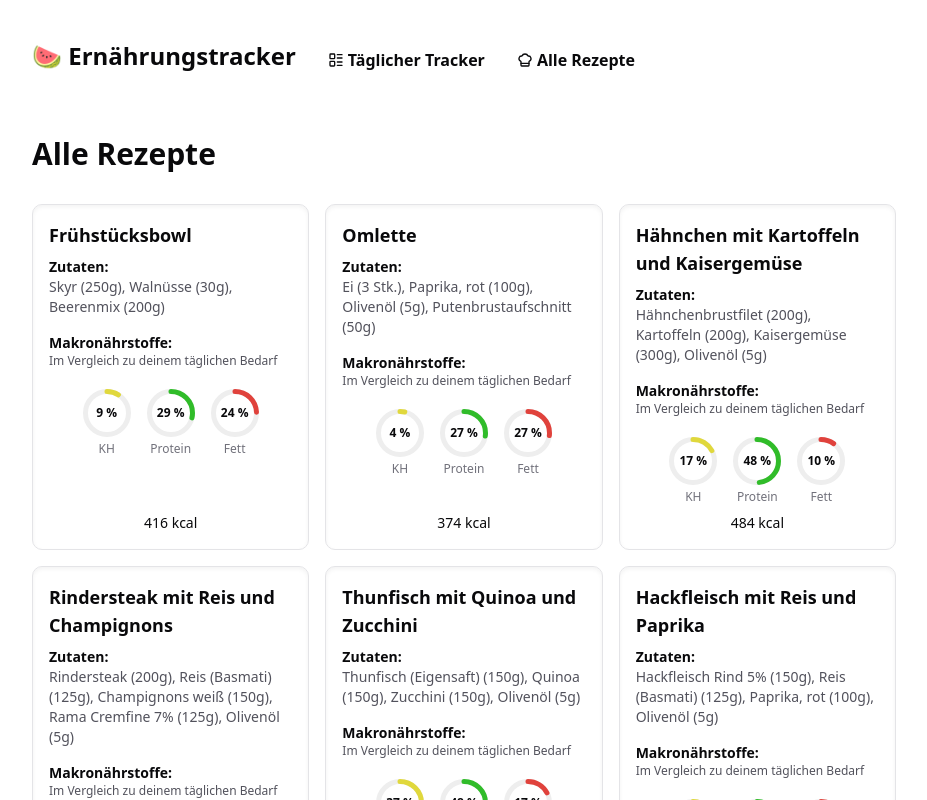
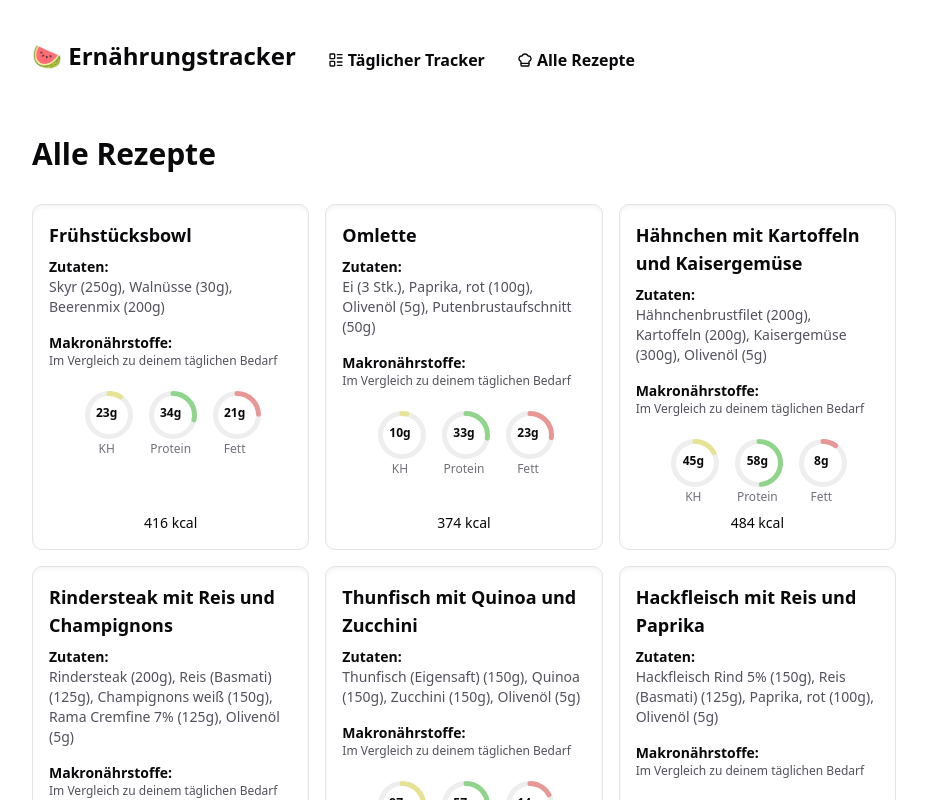
Before and after one commit to luisoos/food-tracker, a Next.js app: page /recipes in a window 1280 px wide. Shown: the top 800 px of the page, without its empty margins (176-1103 px from the left). Built offline with nearby package versions, Linux system fonts and the light colour scheme; no server answers.

Commit message:
✨ feat: enhance MacroRing component with hover card and additional value display for macros

```diff
--- a/src/components/tracker/macro-ring.tsx
+++ b/src/components/tracker/macro-ring.tsx
@@ -1,32 +1,125 @@
 import React from 'react';
+import {
+    HoverCard,
+    HoverCardContent,
+    HoverCardTrigger,
+} from '@/components/ui/hover-card';
+import { cn } from '@/lib/utils';
+
+interface MacroInfo {
+    label: string;
+    unit: string;
+    description: string;
+}
+
+const MACRO_INFO: Record<'carbs' | 'protein' | 'fat', MacroInfo> = {
+    carbs: {
+        label: 'Kohlenhydrate',
+        unit: 'g',
+        description: 'Primäre Energiequelle',
+    },
+    protein: {
+        label: 'Protein',
+        unit: 'g',
+        description: 'Essentiell für Muskelaufbau',
+    },
+    fat: {
+        label: 'Fett',
+        unit: 'g',
+        description: 'Wichtige Nährstoffquelle',
+    },
+};
+
+interface MacroHoverCardProps {
+    macroType: 'carbs' | 'protein' | 'fat';
+    currentAmount: number;
+    targetAmount: number;
+    value: number;
+    additionalValue?: number;
+}
+
+function MacroHoverCard({
+    macroType,
+    currentAmount,
+    targetAmount,
+    value,
+    additionalValue = 0,
+}: MacroHoverCardProps) {
+    const info = MACRO_INFO[macroType];
+
+    return (
+        <div className='flex flex-col gap-2'>
+            <div className='flex items-center justify-between'>
+                <h4 className='text-sm font-semibold'>{info.label}</h4>
+                <span className='text-xs text-zinc-600'>
+                    {info.description}
+                </span>
+            </div>
+            <div className='flex flex-col gap-1'>
+                <div className='flex items-center justify-between text-sm'>
+                    <span className='text-zinc-600'>Tagesziel</span>
+                    <span className='font-medium'>
+                        {targetAmount}
+                        {info.unit}
+                    </span>
+                </div>
+                <div className='flex items-center justify-between text-sm'>
+                    <span className='text-zinc-600'>Bereits erreicht</span>
+                    <span className='font-medium'>
+                        {Math.round(currentAmount)}
+                        {info.unit} ({Math.round(value)}%)
+                    </span>
+                </div>
+                {additionalValue > 0 && (
+                    <div className='flex items-center justify-between text-sm'>
+                        <span className='text-zinc-600'>Dieses Rezept</span>
+                        <span className='font-medium'>
+                            +
+                            {Math.round((additionalValue / 100) * targetAmount)}
+                            {info.unit} (+{Math.round(additionalValue)}%)
+                        </span>
+                    </div>
+                )}
+            </div>
+        </div>
+    );
+}
 
 interface MacroRingProps {
     value: number; // 0-100
+    additionalValue?: number; // 0-100
     color: string;
     size?: number; // px
     strokeWidth?: number;
     children?: React.ReactNode;
+    macroType: 'carbs' | 'protein' | 'fat';
+    currentAmount: number;
+    targetAmount: number;
 }
 
 export default function MacroRing({
     value,
+    additionalValue = 0,
     color,
     size = 48,
     strokeWidth = 5,
     children,
+    macroType,
+    currentAmount,
+    targetAmount,
 }: MacroRingProps) {
     const radius = (size - strokeWidth) / 2;
     const circumference = 2 * Math.PI * radius;
     const offset = circumference * (1 - value / 100);
+    const additionalOffset =
+        circumference * (1 - (value + additionalValue) / 100);
 
     return (
+        <HoverCard>
+            <HoverCardTrigger asChild>
                 <div
-            style={{
-                width: size,
-                height: size,
-                position: 'relative',
-                display: 'inline-block',
-            }}>
+                    className='relative inline-block p-0.5'
+                    style={{ width: size, height: size }}>
                     <svg width={size} height={size}>
                         <circle
                             cx={size / 2}
@@ -46,25 +139,50 @@ export default function MacroRing({
                             strokeDasharray={circumference}
                             strokeDashoffset={offset}
                             strokeLinecap='round'
-                    style={{ transition: 'stroke-dashoffset 0.5s' }}
+                            className='transition-[stroke-dashoffset] duration-500'
                             transform={`rotate(-90 ${size / 2} ${size / 2})`}
                         />
+                        {additionalValue > 0 && (
+                            <circle
+                                cx={size / 2}
+                                cy={size / 2}
+                                r={radius}
+                                stroke={color}
+                                strokeWidth={strokeWidth}
+                                fill='none'
+                                strokeDasharray={circumference}
+                                strokeDashoffset={additionalOffset}
+                                strokeLinecap='round'
+                                className='transition-[stroke-dashoffset] duration-500 opacity-50'
+                                style={{
+                                    strokeDasharray: `${circumference * (additionalValue / 100)} ${circumference}`,
+                                    strokeDashoffset: 0,
+                                }}
+                                transform={`rotate(-90 ${size / 2} ${size / 2})`}
+                            />
+                        )}
                     </svg>
                     <div
-                style={{
-                    position: 'absolute',
-                    top: 0,
-                    left: 0,
-                    width: '100%',
-                    height: '100%',
-                    display: 'flex',
-                    alignItems: 'center',
-                    justifyContent: 'center',
-                    fontWeight: 600,
-                    fontSize: size * 0.38,
-                }}>
+                        className='absolute inset-0 flex items-center justify-center text-[calc(0.38*var(--size))] font-semibold'
+                        style={
+                            { '--size': `${size}px` } as React.CSSProperties
+                        }>
                         {children ?? <span>{Math.round(value)} %</span>}
                     </div>
                 </div>
+            </HoverCardTrigger>
+            <HoverCardContent
+                className={cn(
+                    'w-64 rounded-lg p-2 shadow-lg backdrop-blur-xs bg-white/20',
+                )}>
+                <MacroHoverCard
+                    macroType={macroType}
+                    currentAmount={currentAmount}
+                    targetAmount={targetAmount}
+                    value={value}
+                    additionalValue={additionalValue}
+                />
+            </HoverCardContent>
+        </HoverCard>
     );
 }
--- a/src/components/tracker/recipe-list.tsx
+++ b/src/components/tracker/recipe-list.tsx
@@ -2,6 +2,7 @@ import { useRecipes } from '@/hooks/useRecipes';
 import { Recipe } from '@/lib/types';
 import MacroRing from './macro-ring';
 import { gramOrEgg } from '@/lib/utils';
+import { useDailyPlanStore } from '@/stores/daily-tracker';
 
 export default function RecipeList({
     onSelect,
@@ -9,6 +10,7 @@ export default function RecipeList({
     onSelect?: (data: string) => void;
 }) {
     const { data, isLoading, error } = useRecipes();
+    const dailyPlan = useDailyPlanStore((state) => state.dailyPlan);
 
     if (isLoading) return <div>Loading...</div>;
     if (error) return <div>Error: {error.message}</div>;
@@ -30,12 +32,30 @@ export default function RecipeList({
         );
     };
 
+    const getCurrentProgress = (macro: 'protein' | 'carbs' | 'fat') => {
+        if (!dailyPlan?.totalMacros) return 0;
+        const target = {
+            protein: 120,
+            carbs: 264,
+            fat: 85,
+        }[macro];
+        return (dailyPlan.totalMacros[macro] / target) * 100;
+    };
+
     return (
         <div className='grid grid-cols-1 md:grid-cols-2 lg:grid-cols-3 gap-4 my-2'>
             {Object.values(data as Record<string, Recipe>).map((recipe) => {
                 const macros = calculateMacros(recipe);
                 const totalCalories =
                     macros.protein * 4 + macros.carbs * 4 + macros.fat * 9;
+
+                const currentCarbs = getCurrentProgress('carbs');
+                const currentProtein = getCurrentProgress('protein');
+                const currentFat = getCurrentProgress('fat');
+
+                const additionalCarbs = (macros.carbs / 264) * 100;
+                const additionalProtein = (macros.protein / 120) * 100;
+                const additionalFat = (macros.fat / 85) * 100;
 
                 return (
                     <div
@@ -79,14 +99,17 @@ export default function RecipeList({
                             <div className='flex items-center gap-4 justify-center py-2'>
                                 <div className='flex flex-col items-center'>
                                     <MacroRing
-                                        value={(macros.carbs / 264) * 100}
+                                        value={currentCarbs}
+                                        additionalValue={additionalCarbs}
                                         color='#e0d83c'
-                                        size={48}>
+                                        size={48}
+                                        macroType='carbs'
+                                        currentAmount={
+                                            dailyPlan?.totalMacros?.carbs || 0
+                                        }
+                                        targetAmount={264}>
                                         <span className='text-xs font-semibold'>
-                                            {Math.round(
-                                                (macros.carbs / 264) * 100,
-                                            )}{' '}
-                                            %
+                                            {Math.round(macros.carbs)}g
                                         </span>
                                     </MacroRing>
                                     <span className='text-xs mt-1 text-zinc-500'>
@@ -95,14 +118,17 @@ export default function RecipeList({
                                 </div>
                                 <div className='flex flex-col items-center'>
                                     <MacroRing
-                                        value={(macros.protein / 120) * 100}
+                                        value={currentProtein}
+                                        additionalValue={additionalProtein}
                                         color='#30bc29'
-                                        size={48}>
+                                        size={48}
+                                        macroType='protein'
+                                        currentAmount={
+                                            dailyPlan?.totalMacros?.protein || 0
+                                        }
+                                        targetAmount={120}>
                                         <span className='text-xs font-semibold'>
-                                            {Math.round(
-                                                (macros.protein / 120) * 100,
-                                            )}{' '}
-                                            %
+                                            {Math.round(macros.protein)}g
                                         </span>
                                     </MacroRing>
                                     <span className='text-xs mt-1 text-zinc-500'>
@@ -111,14 +137,17 @@ export default function RecipeList({
                                 </div>
                                 <div className='flex flex-col items-center'>
                                     <MacroRing
-                                        value={(macros.fat / 85) * 100}
+                                        value={currentFat}
+                                        additionalValue={additionalFat}
                                         color='#e0423c'
-                                        size={48}>
+                                        size={48}
+                                        macroType='fat'
+                                        currentAmount={
+                                            dailyPlan?.totalMacros?.fat || 0
+                                        }
+                                        targetAmount={85}>
                                         <span className='text-xs font-semibold'>
-                                            {Math.round(
-                                                (macros.fat / 85) * 100,
-                                            )}{' '}
-                                            %
+                                            {Math.round(macros.fat)}g
                                         </span>
                                     </MacroRing>
                                     <span className='text-xs mt-1 text-zinc-500'>
--- a/src/lib/algorithm/daily-evaluation.ts
+++ b/src/lib/algorithm/daily-evaluation.ts
@@ -229,7 +229,10 @@ function findBestMacroAdjustmentWithAdaptiveDamping(
 }
 
 // Helper function remains the same
-function isWithinCalorieBounds(projectedDaily: MacrosWithCalories, goal: DailyGoal): boolean {
+function isWithinCalorieBounds(
+    projectedDaily: MacrosWithCalories,
+    goal: DailyGoal,
+): boolean {
     const calorieMargin =
         (goal.calories * goal.macros.plusMinusPercentage.calories) / 100;
     return (
```
Lines whose indentation alone changed are shown as unchanged.
